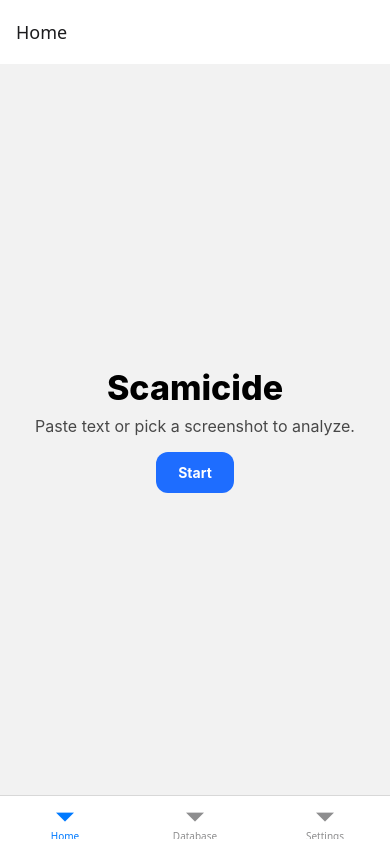
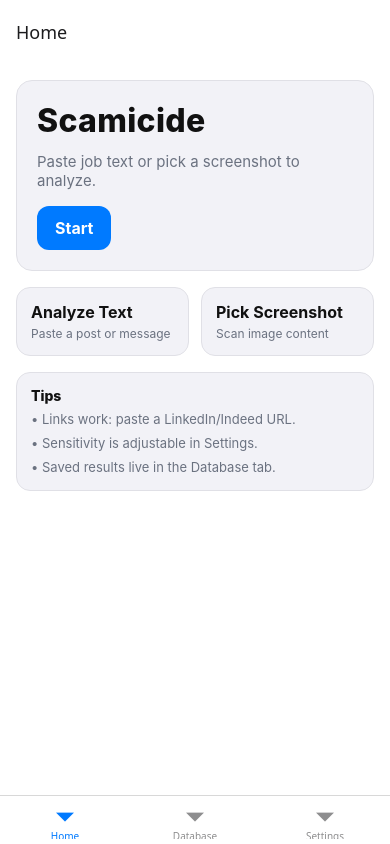
Before and after one commit to Cyamos2/job-scam-detector, a React Native app: screen /HomeMain in a window 390 px wide. Built offline with nearby package versions, Linux system fonts and the light colour scheme.

Commit message:
improved home screen

```diff
--- a/src/screens/HomeScreen.tsx
+++ b/src/screens/HomeScreen.tsx
@@ -1,33 +1,143 @@
+// src/screens/HomeScreen.tsx
 import React from "react";
-import { View, Text, Pressable, StyleSheet } from "react-native";
-import { NativeStackScreenProps } from "@react-navigation/native-stack";
-// HomeScreen.tsx
-import type { HomeStackParamList } from "../navigation/HomeStack";
+import {
+  View,
+  Text,
+  StyleSheet,
+  Pressable,
+  ScrollView,
+  SafeAreaView,
+} from "react-native";
+import { useColors } from "../theme/useColors";
+import { goToAddContent } from "../navigation/goTo";
 
-type Props = NativeStackScreenProps<HomeStackParamList, "HomeMain">;
+type Props = { navigation: any };
 
 export default function HomeScreen({ navigation }: Props) {
+  const { colors, bg, card, text, muted } = useColors();
+
+  React.useLayoutEffect(() => {
+    navigation.setOptions({ title: "Home" });
+  }, [navigation]);
+
   return (
-    <View style={styles.center}>
-      {/* Keep only one header: the stack header. Avoid second big H1 to prevent “double titles”. */}
-      <Text style={styles.title}>Scamicide</Text>
-      <Text style={styles.subtitle}>Paste text or pick a screenshot to analyze.</Text>
+    <SafeAreaView style={[styles.safe, bg]}>
+      <ScrollView
+        contentContainerStyle={[styles.container]}
+        keyboardShouldPersistTaps="handled"
+      >
+        {/* Hero Card */}
+        <View style={[styles.hero, card, { borderColor: colors.border }]}>
+          <Text style={[styles.appTitle, text]}>Scamicide</Text>
+          <Text style={[styles.subtitle, muted]}>
+            Paste job text or pick a screenshot to analyze.
+          </Text>
 
-      <Pressable
-        onPress={() => navigation.navigate("AddContent")}
-        style={styles.startBtn}
-        accessibilityLabel="Start adding content"
-      >
-        <Text style={styles.startBtnText}>Start</Text>
-      </Pressable>
-    </View>
+          <Pressable
+            onPress={() => goToAddContent(navigation)}
+            style={[styles.primaryBtn, { backgroundColor: colors.primary }]}
+          >
+            <Text style={styles.primaryBtnText}>Start</Text>
+          </Pressable>
+        </View>
+
+        {/* Quick actions */}
+        <View style={styles.actionsRow}>
+          <Pressable
+            onPress={() => goToAddContent(navigation)}
+            style={[styles.action, card, { borderColor: colors.border }]}
+          >
+            <Text style={[styles.actionTitle, text]}>Analyze Text</Text>
+            <Text style={[styles.actionHint, muted]}>Paste a post or message</Text>
+          </Pressable>
+
+          <Pressable
+            onPress={() => goToAddContent(navigation)}
+            style={[styles.action, card, { borderColor: colors.border }]}
+          >
+            <Text style={[styles.actionTitle, text]}>Pick Screenshot</Text>
+            <Text style={[styles.actionHint, muted]}>Scan image content</Text>
+          </Pressable>
+        </View>
+
+        {/* Tips */}
+        <View style={[styles.tipCard, card, { borderColor: colors.border }]}>
+          <Text style={[styles.tipTitle, text]}>Tips</Text>
+          <Text style={[styles.tipItem, muted]}>
+            • Links work: paste a LinkedIn/Indeed URL.
+          </Text>
+          <Text style={[styles.tipItem, muted]}>
+            • Sensitivity is adjustable in Settings.
+          </Text>
+          <Text style={[styles.tipItem, muted]}>
+            • Saved results live in the Database tab.
+          </Text>
+        </View>
+      </ScrollView>
+    </SafeAreaView>
   );
 }
 
 const styles = StyleSheet.create({
-  center: { flex: 1, alignItems: "center", justifyContent: "center", padding: 16 },
-  title: { fontSize: 34, fontWeight: "800", marginBottom: 8 },
-  subtitle: { fontSize: 16, opacity: 0.7, marginBottom: 16, textAlign: "center" },
-  startBtn: { backgroundColor: "#1E6DFF", paddingHorizontal: 22, paddingVertical: 12, borderRadius: 12 },
-  startBtnText: { color: "white", fontWeight: "700" },
+  safe: { flex: 1 },
+  container: {
+    padding: 16,
+    paddingBottom: 32,
+    gap: 16,
+  },
+
+  hero: {
+    borderWidth: 1,
+    borderRadius: 16,
+    padding: 20,
+    gap: 12,
+  },
+  appTitle: {
+    fontSize: 32,
+    fontWeight: "800",
+    letterSpacing: 0.3,
+  },
+  subtitle: {
+    fontSize: 15,
+  },
+  primaryBtn: {
+    alignSelf: "flex-start",
+    paddingHorizontal: 18,
+    paddingVertical: 12,
+    borderRadius: 12,
+    marginTop: 4,
+  },
+  primaryBtnText: {
+    color: "white",
+    fontWeight: "700",
+    fontSize: 16,
+  },
+
+  actionsRow: {
+    flexDirection: "row",
+    gap: 12,
+  },
+  action: {
+    flex: 1,
+    borderWidth: 1,
+    borderRadius: 14,
+    padding: 14,
+    gap: 4,
+  },
+  actionTitle: {
+    fontSize: 16,
+    fontWeight: "700",
+  },
+  actionHint: {
+    fontSize: 12,
+  },
+
+  tipCard: {
+    borderWidth: 1,
+    borderRadius: 14,
+    padding: 14,
+    gap: 6,
+  },
+  tipTitle: { fontSize: 14, fontWeight: "800" },
+  tipItem: { fontSize: 13, lineHeight: 18 },
 });
```
